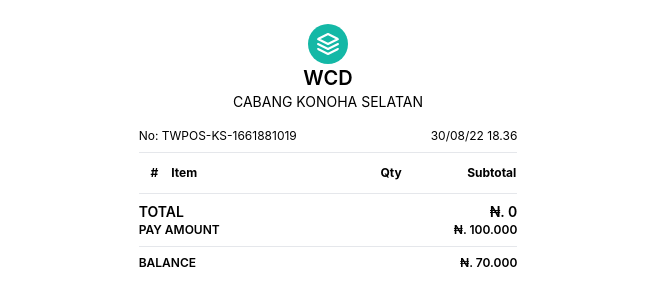
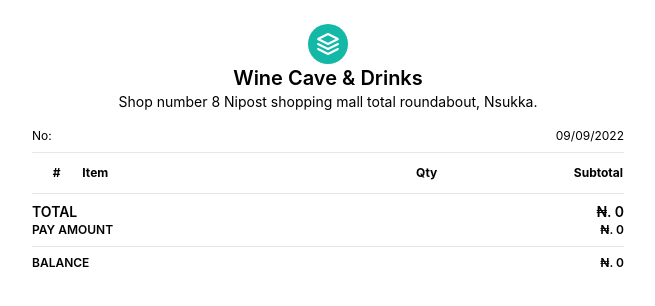
Before and after one commit to Petec0x0/ims-web, a React (Create React App) app in the folder client/: page /invoice/1 in a window 1280 px wide. Shown: the top 306 px of the page, without its empty margins (312-967 px from the left). Built offline with nearby package versions, Linux system fonts and the light colour scheme; the HTML template or start-up script is replaced by a standard one.

Commit message:
Completed the invoice section

```diff
--- a/client/src/components/DashboardFooter.js
+++ b/client/src/components/DashboardFooter.js
@@ -40,7 +40,7 @@
                 </div>
             </footer>
             <p className="text-center text-sm text-gray-500 my-10">
-                &copy; 2022 <a href="/#" className="hover:underline" target="_blank">WCD</a>. All rights reserved.
+                &copy; 2022 <a href="/#" className="hover:underline" target="_blank">Wine Cave & Drinks</a>. All rights reserved.
             </p>
         </>
   )
--- a/client/src/components/DashboardHeader.js
+++ b/client/src/components/DashboardHeader.js
@@ -19,7 +19,7 @@
                             <svg xmlns="http://www.w3.org/2000/svg" fill="none" stroke="currentColor" strokeLinecap="round" strokeLinejoin="round" strokeWidth="2" className="w-10 h-10 text-white p-2 bg-teal-500 rounded-full" viewBox="0 0 24 24">
                                 <path d="M12 2L2 7l10 5 10-5-10-5zM2 17l10 5 10-5M2 12l10 5 10-5"></path>
                             </svg>
-                            <span className="ml-2 text-primary font-bold text-xl">WCD</span>
+                            <span className="ml-2 text-primary font-bold text-xl">Wine Cave & Drinks</span>
                         </Link>
                     </div>
                     <div className="items-center flex">
--- a/client/src/pages/Cart.js
+++ b/client/src/pages/Cart.js
@@ -88,8 +88,16 @@
         setCartItems({ ...otherItems });
     }
 
+    // for storing customers paid amount
+    const [paidAmount, setPaidAmount] = useState(0);
+    const handlePaidAmount = (e) => {
+        // get the paid amount from input Onchange
+        setPaidAmount(e.target.value);
+    }
+
     // for monitoring when a http request is sent
     const [submitted, setSubmitted] = useState(false);
+
 
     const handleSaveOrder = (e) => {
         e.preventDefault();
@@ -135,8 +143,12 @@
             if (content.error) {
                 alert(content.message);
             } else {
-                const WinPrint = window.open(`${baseUrl}/invoice/ORD${(new Date()).getTime().toString()}`, '', 'left=0,top=0,width=800,height=900,toolbar=0,scrollbars=0,status=0');
+                const WinPrint = window.open(`${baseUrl}/invoice/${content.data.referenceId}`, '', 'left=0,top=0,width=800,height=900,toolbar=0,scrollbars=0,status=0');
                 WinPrint.data = cartItems;
+                // send reciept-No./Order-reference
+                WinPrint.referenceId = content.data.referenceId;
+                // send customers paid amount too
+                WinPrint.paidAmount = paidAmount;
                 setCartItems({});
             }
         })();
@@ -318,7 +330,7 @@
                             <span>Total:</span>
                             <span>₦{cartTotalAmount}</span>
                         </div>
-
+                        <input onChange={handlePaidAmount} placeholder="Customer Paid Amount" type="text" id="payAmount" name="payAmount" className="appearance-none block w-full bg-grey-lighter text-grey-darker border border-grey-lighter rounded-lg h-10 px-4 my-4" />
                         {
                             // show the progress bar if data is submited and being processed
                             (submitted) ? (
--- a/client/src/pages/Invoice.js
+++ b/client/src/pages/Invoice.js
@@ -1,25 +1,40 @@
 import React from 'react';
 
 const Invoice = () => {
+    const referenceId = window.referenceId || '';
+    const paidAmount = window.paidAmount || 0;
     const cartItems = window.data || {};
+
     const cartTotalAmount = Object.values(cartItems).reduce((prev, item) => (
         prev + (item.sellingPrice * item.count)
     ), 0);
     console.log(cartItems);
 
+    // eslint-disable-next-line no-extend-native
+    Date.prototype.yyyymmdd = function () {
+        var mm = this.getMonth() + 1; // getMonth() is zero-based
+        var dd = this.getDate();
+
+        return [
+            (dd > 9 ? '' : '0') + dd,
+            (mm > 9 ? '' : '0') + mm,
+            this.getFullYear(),
+        ].join('/');
+    };
+
     return (
         <>
-            <div id="receipt-content" className="text-left mx-auto w-1/3 text-sm p-6 overflow-auto">
+            <div id="receipt-content" className="text-left mx-auto w-1/2 text-sm p-6 overflow-auto">
                 <div className="text-center">
                     <svg xmlns="http://www.w3.org/2000/svg" fill="none" stroke="currentColor" strokeLinecap="round" strokeLinejoin="round" strokeWidth="2" className="w-10 h-10 text-white p-2 bg-teal-500 rounded-full inline-block" viewBox="0 0 24 24">
                         <path d="M12 2L2 7l10 5 10-5-10-5zM2 17l10 5 10-5M2 12l10 5 10-5"></path>
                     </svg>
-                    <h2 className="text-xl font-semibold">WCD</h2>
-                    <p>CABANG KONOHA SELATAN</p>
+                    <h2 className="text-xl font-semibold">Wine Cave & Drinks</h2>
+                    <p>Shop number 8 Nipost shopping mall total roundabout, Nsukka.</p>
                 </div>
                 <div className="flex mt-4 text-xs">
-                    <div className="flex-grow">No: <span x-text="receiptNo">TWPOS-KS-1661881019</span></div>
-                    <div x-text="receiptDate">30/08/22 18.36</div>
+                    <div className="flex-grow">No: <span x-text="receiptNo">{referenceId}</span></div>
+                    <div x-text="receiptDate">{new Date().yyyymmdd()}</div>
                 </div>
                 <hr className="my-2" />
                 <div>
@@ -39,7 +54,7 @@
                                 Object.values(cartItems).map((item, index) => {
                                     return (
                                         <tr key={index} className="even:bg-gray-100 odd:bg-gray-200">
-                                            <td className="py-2 text-center">{index+1}</td>
+                                            <td className="py-2 text-center">{index + 1}</td>
                                             <td className="py-2 text-left">
                                                 <span x-text="item.name">{item.productName}</span>
                                                 <br />
@@ -62,12 +77,12 @@
                     </div>
                     <div className="flex text-xs font-semibold">
                         <div className="flex-grow">PAY AMOUNT</div>
-                        <div x-text="priceFormat(cash)">₦. 100.000</div>
+                        <div x-text="priceFormat(cash)">₦. {paidAmount}</div>
                     </div>
                     <hr className="my-2" />
                     <div className="flex text-xs font-semibold">
                         <div className="flex-grow">BALANCE</div>
-                        <div x-text="priceFormat(change)">₦. 70.000</div>
+                        <div x-text="priceFormat(change)">₦. {paidAmount - cartTotalAmount}</div>
                     </div>
                 </div>
             </div>
--- a/client/src/pages/Sales.js
+++ b/client/src/pages/Sales.js
@@ -102,20 +102,20 @@
         <div className="flex items-center justify-center py-4">
           <div className="relative">
             <div className="flex absolute inset-y-0 left-0 items-center pl-3 pointer-events-none">
-              <svg aria-hidden="true" className="w-5 h-5 text-gray-500 dark:text-gray-400" fill="currentColor" viewBox="0 0 20 20" xmlns="http://www.w3.org/2000/svg">
+              <svg aria-hidden="true" className="w-5 h-5 text-gray-500" fill="currentColor" viewBox="0 0 20 20" xmlns="http://www.w3.org/2000/svg">
                 <path fillRule="evenodd" d="M6 2a1 1 0 00-1 1v1H4a2 2 0 00-2 2v10a2 2 0 002 2h12a2 2 0 002-2V6a2 2 0 00-2-2h-1V3a1 1 0 10-2 0v1H7V3a1 1 0 00-1-1zm0 5a1 1 0 000 2h8a1 1 0 100-2H6z" clipRule="evenodd"></path>
               </svg>
             </div>
-            <input onChange={(e) => { setStartDate(e.target.value) }} value={startDate} name="startDate" type="date" className="bg-gray-50 border border-gray-300 text-gray-900 sm:text-sm rounded-lg focus:ring-blue-500 focus:border-blue-500 block w-full pl-10 p-2.5 dark:bg-gray-700 dark:border-gray-600 dark:placeholder-gray-400 dark:text-white dark:focus:ring-blue-500 dark:focus:border-blue-500 datepicker-input" placeholder="Select date start" />
+            <input onChange={(e) => { setStartDate(e.target.value) }} value={startDate} name="startDate" type="date" className="bg-gray-50 border border-gray-300 text-gray-900 sm:text-sm rounded-lg focus:ring-blue-500 focus:border-blue-500 block w-full pl-10 p-2.5" placeholder="Select date start" />
           </div>
           <span className="mx-4 text-gray-500">to</span>
           <div className="relative">
             <div className="flex absolute inset-y-0 left-0 items-center pl-3 pointer-events-none">
-              <svg aria-hidden="true" className="w-5 h-5 text-gray-500 dark:text-gray-400" fill="currentColor" viewBox="0 0 20 20" xmlns="http://www.w3.org/2000/svg">
+              <svg aria-hidden="true" className="w-5 h-5 text-gray-500" fill="currentColor" viewBox="0 0 20 20" xmlns="http://www.w3.org/2000/svg">
                 <path fillRule="evenodd" d="M6 2a1 1 0 00-1 1v1H4a2 2 0 00-2 2v10a2 2 0 002 2h12a2 2 0 002-2V6a2 2 0 00-2-2h-1V3a1 1 0 10-2 0v1H7V3a1 1 0 00-1-1zm0 5a1 1 0 000 2h8a1 1 0 100-2H6z" clipRule="evenodd"></path>
               </svg>
             </div>
-            <input onChange={(e) => { setEndDate(e.target.value) }} value={endDate} name="endDate" type="date" className="bg-gray-50 border border-gray-300 text-gray-900 sm:text-sm rounded-lg focus:ring-blue-500 focus:border-blue-500 block w-full pl-10 p-2.5 dark:bg-gray-700 dark:border-gray-600 dark:placeholder-gray-400 dark:text-white dark:focus:ring-blue-500 dark:focus:border-blue-500 datepicker-input" placeholder="Select date end" />
+            <input onChange={(e) => { setEndDate(e.target.value) }} value={endDate} name="endDate" type="date" className="bg-gray-50 border border-gray-300 text-gray-900 sm:text-sm rounded-lg focus:ring-blue-500 focus:border-blue-500 block w-full pl-10 p-2.5" placeholder="Select date end" />
           </div>
         </div>
 
@@ -276,7 +276,7 @@
 
         {
           isOrderDetailsOpen &&
-          <div modal-backdrop="" className="bg-gray-900 bg-opacity-50 dark:bg-opacity-80 fixed inset-0 z-40"></div>
+          <div modal-backdrop="" className="bg-gray-900 bg-opacity-50 fixed inset-0 z-40"></div>
         }
       </div>
     </div>
```
Also changed, not shown: 1 other file (tests, documents, lock files or other folders).
